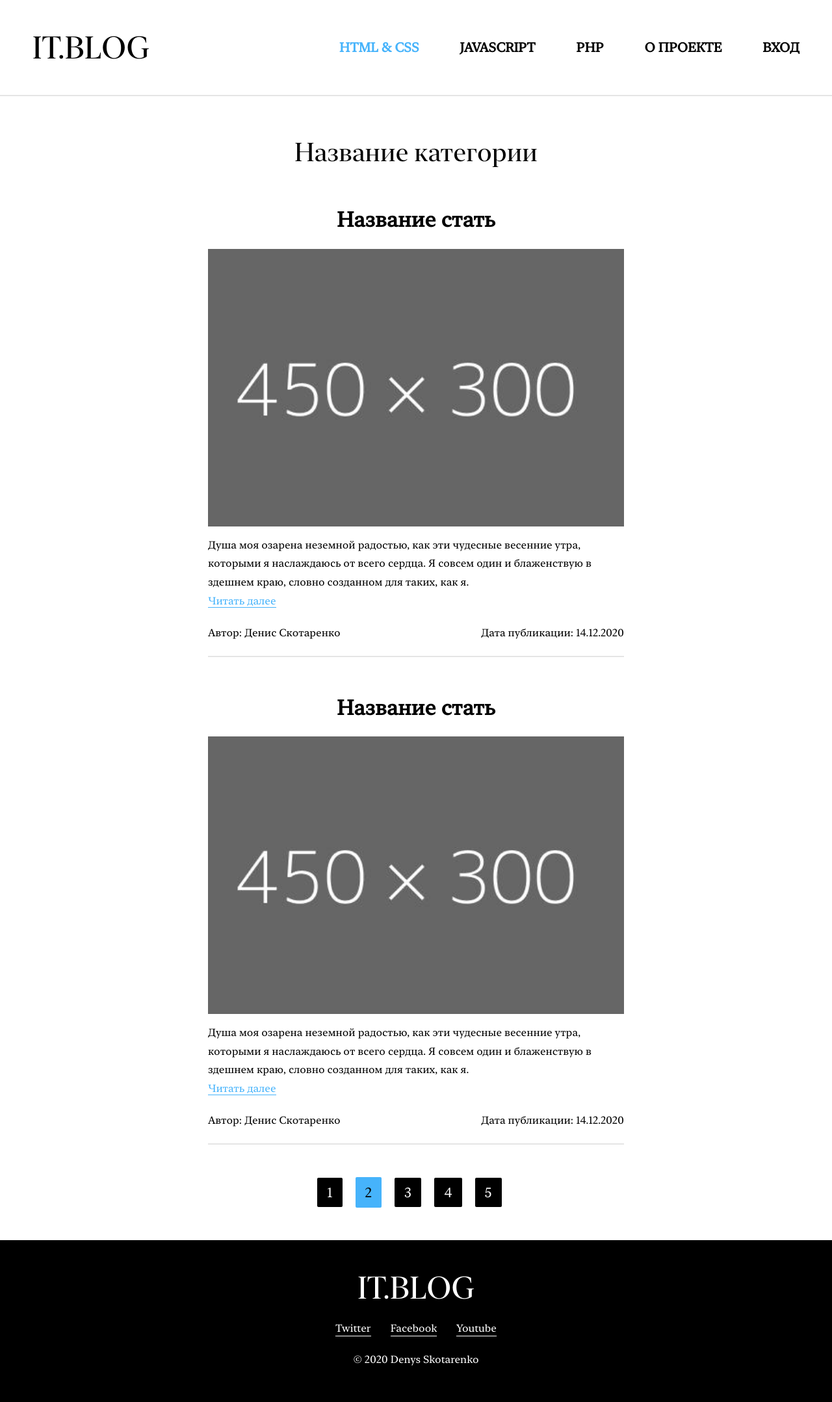
After one commit to nethread/ITblog, a PHP site: page /category.php in a window 1280 px wide. The commit adds this page. Shown: the whole page at 65% size. Run offline with PHP 8.4, Linux system fonts and the light colour scheme.

Commit message:
added styles for page of category

```diff
--- /dev/null
+++ b/category.php
@@ -0,0 +1,92 @@
+<!doctype html>
+<html lang="ru">
+<head>
+    <meta charset="UTF-8">
+    <meta name="viewport"
+          content="width=device-width, user-scalable=no, initial-scale=1.0, maximum-scale=1.0, minimum-scale=1.0">
+    <meta http-equiv="X-UA-Compatible" content="ie=edge">
+    <link rel="stylesheet" href="/css/style.css">
+    <title>Категория</title>
+</head>
+<body>
+<header class="header">
+    <div class="logo_wrapper">
+        <h1><a href="/" class="logo">IT.blog</a></h1>
+    </div>
+    <!-- logo_wrapper -->
+    <ul class="nav_list">
+        <li class="active_nav_list_item">HTML & CSS</li>
+        <li class="nav_list_item"><a href="/category.php">JavaScript</a></li>
+        <li class="nav_list_item"><a href="/category.php">PHP</a></li>
+        <li class="nav_list_item"><a href="#">О проекте</a></li>
+        <li class="nav_list_item"><a href="#">Вход</a></li>
+    </ul>
+    <!-- nav_list -->
+</header>
+<main class="main_wrapper">
+    <section class="articles">
+        <h2 class="sub_title category_title">Название категории</h2>
+        <div class="articles_wrapper">
+            <article class="preview_article">
+                <h3 class="title_of_article">Название стать</h3>
+                <img  class="preview_image" src="/images/preview_image.jpg" alt="" width="450" height="300">
+                <div class="preview_content">
+                    Душа моя озарена неземной радостью, как эти чудесные весенние утра, которыми я наслаждаюсь от всего сердца. Я совсем один и блаженствую в здешнем краю, словно созданном для таких, как я.
+                </div>
+                <a href="#">Читать далее</a>
+                <div class="author_time">
+                    <p class="author">Автор: Денис Скотаренко</p>
+                    <time datetime="10-12-2020">Дата публикации: 14.12.2020</time>
+                </div>
+            </article>
+            <!-- preview_article -->
+            <article class="preview_article">
+                <h3 class="title_of_article">Название стать</h3>
+                <img  class="preview_image" src="/images/preview_image.jpg" alt="" width="450" height="300">
+                <div class="preview_content">
+                    Душа моя озарена неземной радостью, как эти чудесные весенние утра, которыми я наслаждаюсь от всего сердца. Я совсем один и блаженствую в здешнем краю, словно созданном для таких, как я.
+                </div>
+                <a href="#">Читать далее</a>
+                <div class="author_time">
+                    <p class="author">Автор: Денис Скотаренко</p>
+                    <time datetime="10-12-2020">Дата публикации: 14.12.2020</time>
+                </div>
+            </article>
+            <!-- preview_article -->
+        </div>
+        <!-- articles_wrapper -->
+    </section>
+    <section class="pagination">
+        <h2 class="sub_title visually-hidden">Пагинация</h2>
+        <ul class="pagination_list">
+            <li class="pagination_item"><a href="#">1</a></li>
+            <li class="pagination_item active_pagination_item">2</li>
+            <li class="pagination_item"><a href="#">3</a></li>
+            <li class="pagination_item"><a href="#">4</a></li>
+            <li class="pagination_item"><a href="#">5</a></li>
+        </ul>
+    </section>
+</main>
+<!-- main_wrapper -->
+<footer class="footer">
+    <div class=" logo_wrapper_footer">
+        <h1><a href="/" class="logo logo_footer">IT.blog</a></h1>
+    </div>
+    <section class="social">
+        <h2 class="visually-hidden">Мы в социальных сетях</h2>
+        <ul class="social_list">
+            <li class="social_icon">
+                <a href="#">Twitter</a>
+            </li>
+            <li class="social_icon">
+                <a href="#">Facebook</a>
+            </li>
+            <li class="social_icon">
+                <a href="#">Youtube</a>
+            </li>
+        </ul>
+    </section>
+    <div class="copyright">&copy; 2020 Denys Skotarenko</div>
+</footer>
+</body>
+</html>
--- a/css/style.css
+++ b/css/style.css
@@ -55,7 +55,7 @@ html, body, div, form, fieldset, legend, label, ul
     padding: 0;
 }
 
-h1,h2,h3,h4,h5,h6{ margin: 0; padding: 0}
+h1,h2,h3,h4,h5,h6,p{ margin: 0; padding: 0}
 
 table
 {
@@ -123,6 +123,14 @@ a { text-decoration: none; }
     padding-bottom: 60px;
 }
 
+.active_nav_list_item{
+    font-family: 'New York Small Regular', sans-serif;
+    font-size: 1.25em;
+    font-weight: 600;
+    color: rgb(70, 179, 251);
+    text-transform: uppercase;
+}
+
 .nav_list_item a:hover,
 .nav_list_item a:focus{
     outline: none;
@@ -135,7 +143,7 @@ a { text-decoration: none; }
     font-family: 'New York Extra Large Regular', sans-serif;
     font-size: 2em;
     text-align: center;
-    margin: 50px 0 20px 0;
+    margin: 50px 0 40px 0;
 }
 
 .about_project{ display: block; width:100%; }
@@ -144,9 +152,9 @@ a { text-decoration: none; }
 
 .popular_article_wrapper {
     display: grid;
-    grid-template-columns: repeat(3, minmax(280px, 360px));
-    grid-column-gap: 30px;
-    grid-row-gap: 70px;
+    grid-template-columns: repeat(2, minmax(280px, 360px));
+    grid-column-gap: 50px;
+    grid-row-gap: 120px;
     grid-auto-rows: minmax(160px, auto);
     justify-content: center;
     margin-bottom: 120px;
@@ -209,3 +217,63 @@ a { text-decoration: none; }
     outline: none;
     border-bottom: 4px solid rgb(255, 255, 255);
 }
+
+/* BASIC CATEGORY*/
+
+.category_title{ font-size: 2.5em; }
+
+.articles_wrapper{ margin: 0 auto; width: 50%; }
+
+.preview_article{
+    padding-bottom: 20px;
+    margin-bottom: 50px;
+    border-bottom: 2px solid rgb(229, 229, 229);
+}
+
+.title_of_article{
+    font-size: 2em;
+    text-align: center;
+    margin-bottom: 15px;
+}
+
+.preview_content{ margin-top: 15px;}
+
+.preview_article a{ border-bottom: 1px solid rgb(70, 179, 251); color: rgb(70, 179, 251); }
+
+.preview_article a:hover{ border-bottom: none; }
+
+.preview_article a:focus{ padding: 3px; border-bottom: none; }
+
+.author_time{
+    display: flex;
+    justify-content: space-between;
+    margin-top: 20px;
+}
+
+.pagination_list{
+    display: flex;
+    justify-content: center;
+    align-items: baseline;
+    margin-bottom: 50px;
+}
+
+.pagination_item a{
+    font-size: 1.3em;
+    color: rgb(255, 255, 255);
+    border-radius: 2px;
+    padding: 10px 15px;
+    margin-right: 20px;
+    background-color: rgb(0, 0, 0);
+}
+
+.active_pagination_item{
+    font-size: 1.3em;
+    color: rgb(0, 0, 0);
+    border-radius: 2px;
+    padding: 5px 15px;
+    margin-right: 20px;
+    background-color: rgb(70, 179, 251);
+}
+
+.pagination_item a:hover,
+.pagination_item a:focus{ color: rgb(70, 179, 251); outline: none; }
```
Also changed, not shown: index.php (+6 -6 lines), images/preview_image.jpg (added).
